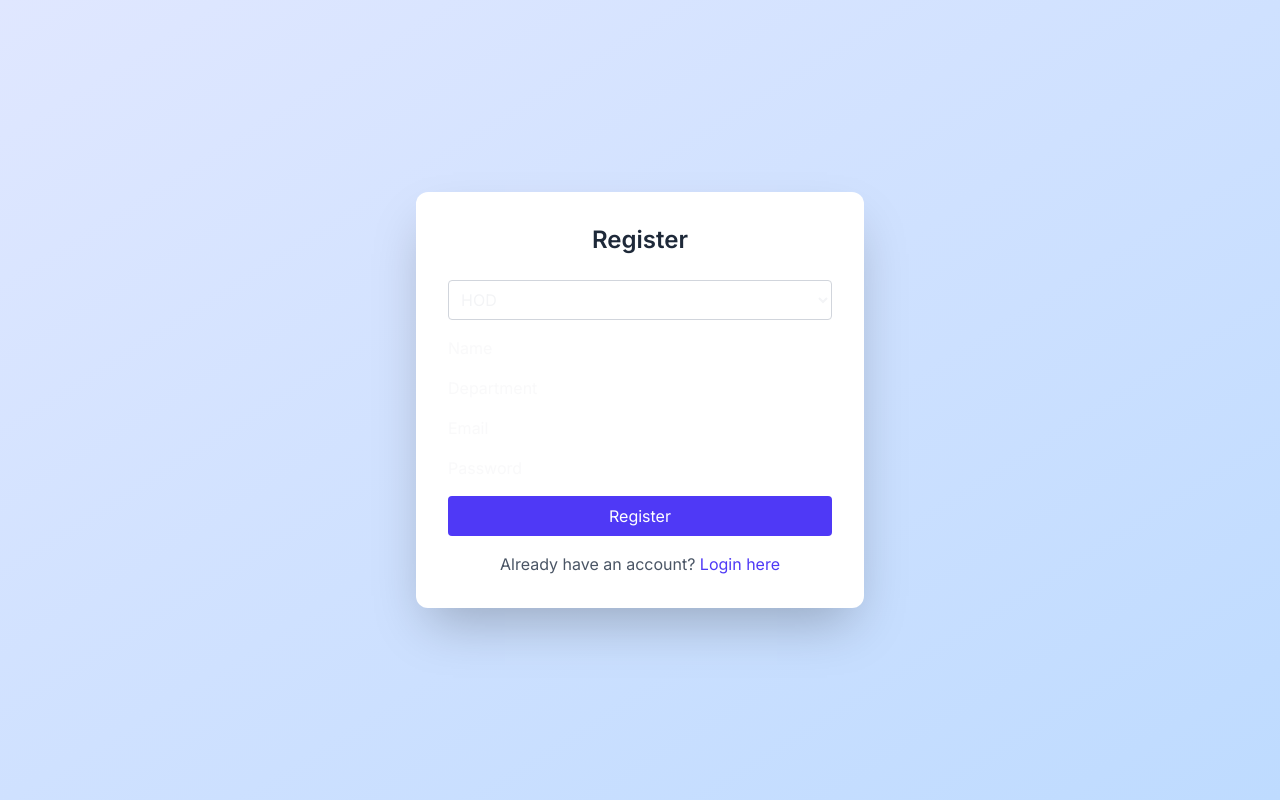
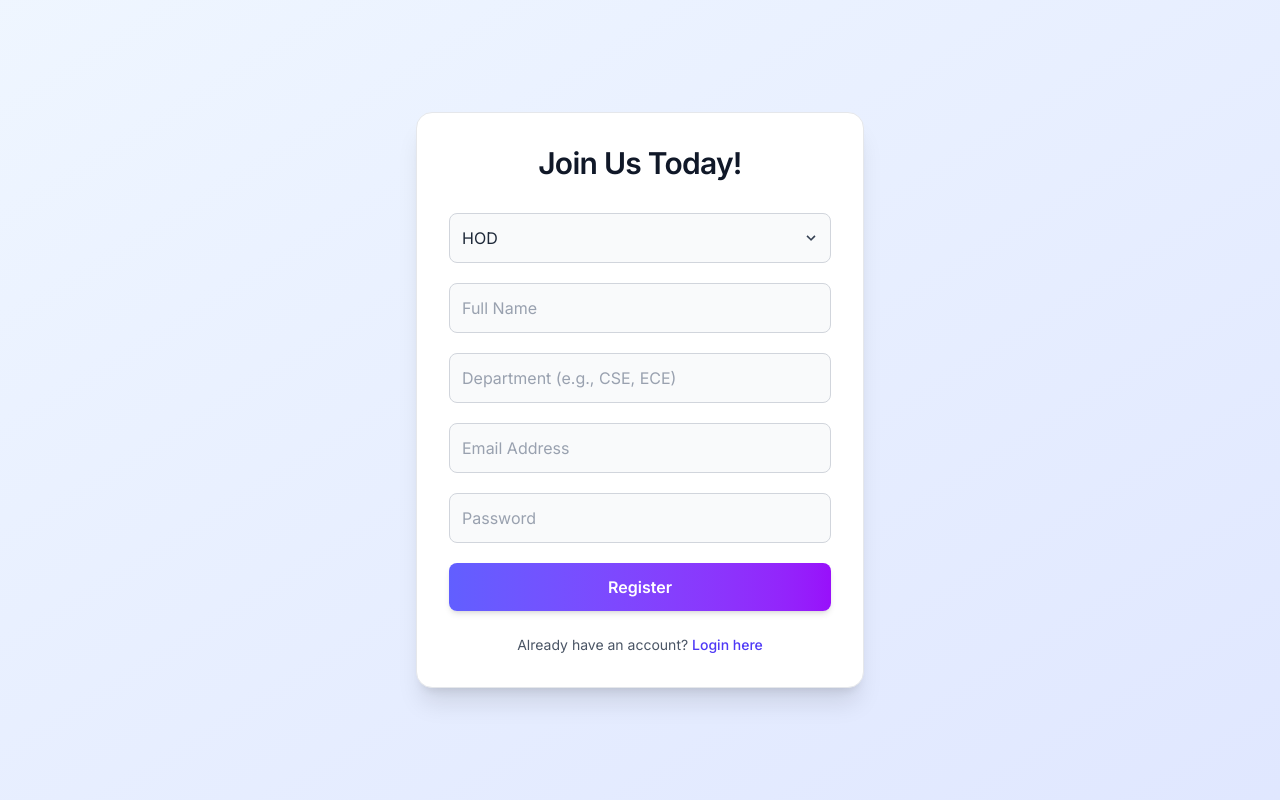
Before and after one commit to SakshiiRK/TM---frontend, a React (Vite) app: page / in a window 1280 px wide. Both pictures are taken after a click on the button "Register here". Built offline with nearby package versions, Linux system fonts and the light colour scheme; no server answers.

Commit message:
teheme changes

```diff
--- a/src/pages/auth/LoginRegister.jsx
+++ b/src/pages/auth/LoginRegister.jsx
@@ -2,6 +2,7 @@
 import React, { useState } from 'react';
 import { useNavigate } from 'react-router-dom';
 import axios from '../../services/api.js';
+// import { useEffect } from 'react';
 
 const LoginRegister = () => {
   const [isLogin, setIsLogin] = useState(true);
@@ -74,6 +75,10 @@ const LoginRegister = () => {
       alert(err.response?.data?.message || 'Something went wrong');
     }
   };
+//   useEffect(() => {
+//   // Remove `dark` class from root HTML element
+//   document.documentElement.classList.remove('dark');
+// }, []);
 
   const resetForm = () => {
     setForm({
@@ -88,22 +93,23 @@ const LoginRegister = () => {
   };
 
   return (
-    <div className="min-h-screen flex items-center justify-center bg-gradient-to-br from-indigo-100 to-blue-200 dark:from-gray-900 dark:to-gray-800 transition-colors">
-      <div className="bg-white dark:bg-gray-900 p-8 rounded-xl shadow-2xl w-full max-w-md">
-        <h2 className="text-2xl font-bold text-center mb-6 text-gray-800 dark:text-white">
-          {isLogin ? 'Login' : 'Register'}
+    <div className="min-h-screen flex items-center justify-center p-4 bg-gradient-to-br from-blue-50 to-indigo-100 dark:from-gray-950 dark:to-gray-800 transition-colors duration-500">
+      <div className="bg-white dark:bg-gray-800 p-8 rounded-2xl shadow-xl border border-gray-200 dark:border-gray-700 w-full max-w-md transform transition-all duration-300 hover:shadow-2xl hover:scale-[1.01]">
+        <h2 className="text-3xl font-extrabold text-center mb-8 text-gray-900 dark:text-white tracking-tight">
+          {isLogin ? 'Welcome Back!' : 'Join Us Today!'}
         </h2>
 
-        <form onSubmit={handleSubmit} className="space-y-4">
+        <form onSubmit={handleSubmit} className="space-y-5">
           {!isLogin && (
             <>
+              <div className="relative">
                 <select
                   value={role}
                   onChange={(e) => {
                     setRole(e.target.value.toLowerCase());
                     resetForm();
                   }}
-                className="w-full p-2 rounded border border-gray-300 dark:border-gray-600 dark:bg-gray-800 dark:text-white"
+                  className="w-full p-3 pr-10 rounded-lg border border-gray-300 dark:border-gray-600 bg-gray-50 dark:bg-gray-700 dark:text-gray-200 text-gray-800 focus:ring-2 focus:ring-indigo-500 focus:border-indigo-500 appearance-none transition-colors duration-200"
                   required
                 >
                   <option value="hod">HOD</option>
@@ -111,23 +117,28 @@ const LoginRegister = () => {
                   <option value="student">Student</option>
                   <option value="admin">Admin</option>
                 </select>
+                <div className="pointer-events-none absolute inset-y-0 right-0 flex items-center px-3 text-gray-700 dark:text-gray-300">
+                  <svg className="fill-current h-4 w-4" xmlns="http://www.w3.org/2000/svg" viewBox="0 0 20 20"><path d="M9.293 12.95l.707.707L15.657 8l-1.414-1.414L10 10.828 5.757 6.586 4.343 8z"/></svg>
+                </div>
+              </div>
+
 
               <input
                 type="text"
-                placeholder="Name"
+                placeholder="Full Name"
                 value={form.name}
                 onChange={(e) => setForm({ ...form, name: e.target.value })}
-                className="input"
+                className="w-full p-3 rounded-lg border border-gray-300 dark:border-gray-600 bg-gray-50 dark:bg-gray-700 dark:text-gray-200 text-gray-800 placeholder-gray-400 dark:placeholder-gray-400 focus:ring-2 focus:ring-indigo-500 focus:border-indigo-500 transition-colors duration-200"
                 required
               />
 
               {(role === 'faculty' || role === 'hod' || role === 'student') && (
                 <input
                   type="text"
-                  placeholder="Department"
+                  placeholder="Department (e.g., CSE, ECE)"
                   value={form.department}
                   onChange={(e) => setForm({ ...form, department: e.target.value })}
-                  className="input"
+                  className="w-full p-3 rounded-lg border border-gray-300 dark:border-gray-600 bg-gray-50 dark:bg-gray-700 dark:text-gray-200 text-gray-800 placeholder-gray-400 dark:placeholder-gray-400 focus:ring-2 focus:ring-indigo-500 focus:border-indigo-500 transition-colors duration-200"
                   required
                 />
               )}
@@ -136,18 +147,18 @@ const LoginRegister = () => {
                 <>
                   <input
                     type="text"
-                    placeholder="Section"
+                    placeholder="Section (e.g., A, B)"
                     value={form.section}
                     onChange={(e) => setForm({ ...form, section: e.target.value })}
-                    className="input"
+                    className="w-full p-3 rounded-lg border border-gray-300 dark:border-gray-600 bg-gray-50 dark:bg-gray-700 dark:text-gray-200 text-gray-800 placeholder-gray-400 dark:placeholder-gray-400 focus:ring-2 focus:ring-indigo-500 focus:border-indigo-500 transition-colors duration-200"
                     required
                   />
                   <input
                     type="text"
-                    placeholder="Semester"
+                    placeholder="Semester (e.g., 1, 2, 3)"
                     value={form.semester}
                     onChange={(e) => setForm({ ...form, semester: e.target.value })}
-                    className="input"
+                    className="w-full p-3 rounded-lg border border-gray-300 dark:border-gray-600 bg-gray-50 dark:bg-gray-700 dark:text-gray-200 text-gray-800 placeholder-gray-400 dark:placeholder-gray-400 focus:ring-2 focus:ring-indigo-500 focus:border-indigo-500 transition-colors duration-200"
                     required
                   />
                 </>
@@ -159,7 +170,7 @@ const LoginRegister = () => {
                   placeholder="Faculty ID"
                   value={form.faculty_id}
                   onChange={(e) => setForm({ ...form, faculty_id: e.target.value })}
-                  className="input"
+                  className="w-full p-3 rounded-lg border border-gray-300 dark:border-gray-600 bg-gray-50 dark:bg-gray-700 dark:text-gray-200 text-gray-800 placeholder-gray-400 dark:placeholder-gray-400 focus:ring-2 focus:ring-indigo-500 focus:border-indigo-500 transition-colors duration-200"
                   required
                 />
               )}
@@ -168,10 +179,10 @@ const LoginRegister = () => {
 
           <input
             type="email"
-            placeholder="Email"
+            placeholder="Email Address"
             value={form.email}
             onChange={(e) => setForm({ ...form, email: e.target.value })}
-            className="input"
+            className="w-full p-3 rounded-lg border border-gray-300 dark:border-gray-600 bg-gray-50 dark:bg-gray-700 dark:text-gray-200 text-gray-800 placeholder-gray-400 dark:placeholder-gray-400 focus:ring-2 focus:ring-indigo-500 focus:border-indigo-500 transition-colors duration-200"
             required
           />
 
@@ -181,7 +192,7 @@ const LoginRegister = () => {
               placeholder="Faculty ID"
               value={form.faculty_id}
               onChange={(e) => setForm({ ...form, faculty_id: e.target.value })}
-              className="input"
+              className="w-full p-3 rounded-lg border border-gray-300 dark:border-gray-600 bg-gray-50 dark:bg-gray-700 dark:text-gray-200 text-gray-800 placeholder-gray-400 dark:placeholder-gray-400 focus:ring-2 focus:ring-indigo-500 focus:border-indigo-500 transition-colors duration-200"
               required
             />
           )}
@@ -191,22 +202,22 @@ const LoginRegister = () => {
             placeholder="Password"
             value={form.password}
             onChange={(e) => setForm({ ...form, password: e.target.value })}
-            className="input"
+            className="w-full p-3 rounded-lg border border-gray-300 dark:border-gray-600 bg-gray-50 dark:bg-gray-700 dark:text-gray-200 text-gray-800 placeholder-gray-400 dark:placeholder-gray-400 focus:ring-2 focus:ring-indigo-500 focus:border-indigo-500 transition-colors duration-200"
             required
           />
 
           <button
             type="submit"
-            className="w-full bg-indigo-600 hover:bg-indigo-700 text-white py-2 px-4 rounded transition"
+            className="w-full bg-gradient-to-r from-indigo-500 to-purple-600 hover:from-indigo-600 hover:to-purple-700 text-white font-semibold py-3 px-6 rounded-lg shadow-md hover:shadow-lg transform hover:scale-105 transition-all duration-300 ease-in-out focus:outline-none focus:ring-2 focus:ring-indigo-500 focus:ring-opacity-75"
           >
             {isLogin ? 'Login' : 'Register'}
           </button>
         </form>
 
-        <p className="mt-4 text-center text-gray-600 dark:text-gray-300">
+        <p className="mt-6 text-center text-gray-600 dark:text-gray-400 text-sm">
           {isLogin ? "Don't have an account?" : 'Already have an account?'}{' '}
           <button
-            className="text-indigo-600 hover:underline dark:text-indigo-400"
+            className="text-indigo-600 hover:text-indigo-800 dark:text-indigo-400 dark:hover:text-indigo-300 font-medium hover:underline transition-colors duration-200"
             onClick={() => {
               setIsLogin(!isLogin);
               resetForm();
```
Lines whose indentation alone changed are shown as unchanged.
